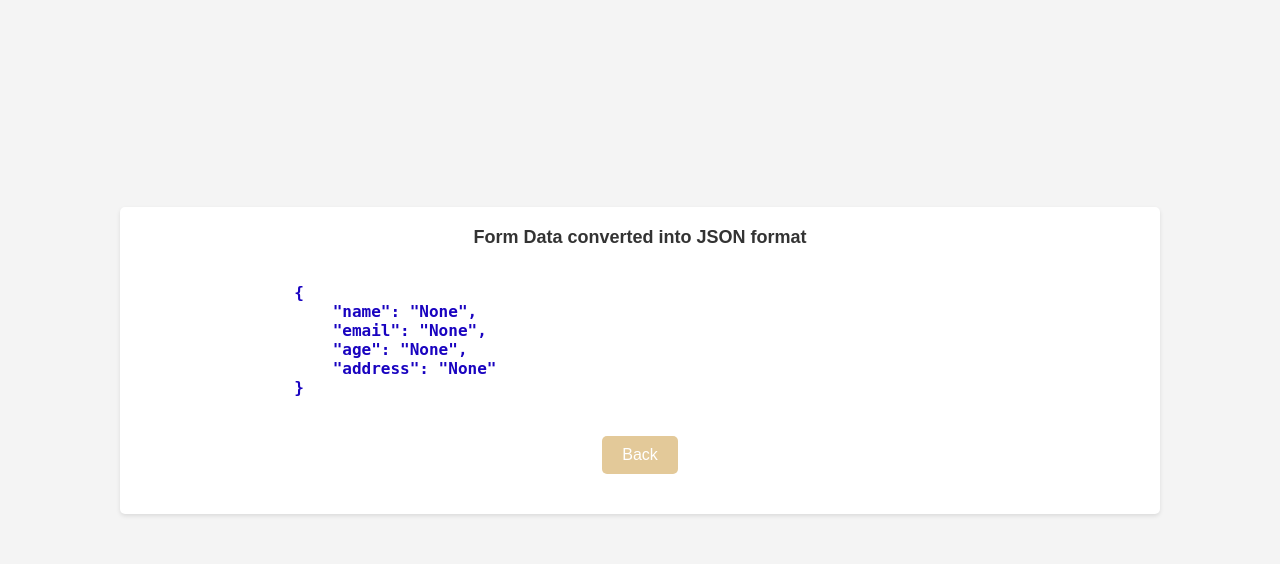
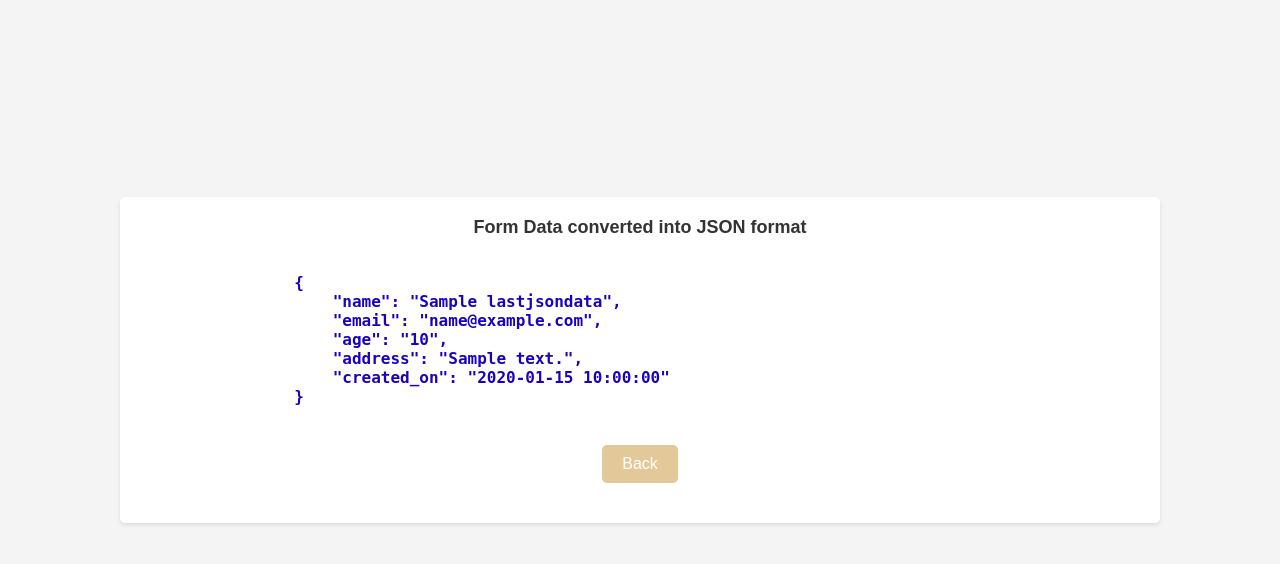
Before and after one commit to AcharyaBhattS/Flask-App-Submit--Form-To-DB, a Flask app: template templates/display_json.html in a window 1280 px wide. Shown: the top 564 px of the page. Run offline with Flask 3, Linux system fonts and the light colour scheme; the template is opened without the code that fills it: most values are stand-ins (such as "Sample title", 1, 10 or a date in 2020).

Commit message:
update on 12-May-2024

```diff
--- a/app.py
+++ b/app.py
@@ -127,15 +127,15 @@ def edit(pk):
 
 
 # Display JSON Data
-@app.route('/display_json')
+@app.route('/display_json', methods=['GET', 'POST'])
 def display_json():
     conn = get_db_connection()
     cursor = conn.cursor()
-    cursor.execute("SELECT * FROM records ORDER BY id DESC LIMIT 1")
+    cursor.execute("SELECT * FROM sbforms ORDER BY id DESC LIMIT 1")
     last_record = cursor.fetchone()
-    print(last_record)
-    return render_template('display_json.html')
-
+    # for i in last_record:
+    #     print(i)
+    return render_template('display_json.html', lastjsondata=last_record)
 
 
 # Delete Row data
--- a/templates/display_json.html
+++ b/templates/display_json.html
@@ -11,10 +11,11 @@
             <h4>Form Data converted into JSON format</h4>
             <pre id="jsonData">
                 {
-                    "name": "{{ request.args.get('name') }}",
-                    "email": "{{ request.args.get('email') }}",
-                    "age": "{{ request.args.get('age') }}",
-                    "address": "{{ request.args.get('address') }}"
+                    "name": "{{ lastjsondata.name }}",
+                    "email": "{{ lastjsondata.email }}",
+                    "age": "{{ lastjsondata.age }}",
+                    "address": "{{ lastjsondata.address }}",
+                    "created_on": "{{ lastjsondata.created_on }}"
                 }
             </pre>
 
--- a/templates/index.html
+++ b/templates/index.html
@@ -39,7 +39,7 @@
             </div>
 
             <div>
-                <center><a href="{{ url_for('display_json') }}"></a><button type="button" id="ButtonShowJson">Show the last data in JSON format</button></a></center>
+                <center><a href="{{ url_for('display_json') }}"><button type="button" id="ButtonShowJson">Show the last data in JSON format</button></a></center>
             </div>
         </div>
 
```
Also changed, not shown: static/img/git_images/Form_data_in_JSON_format.png.
